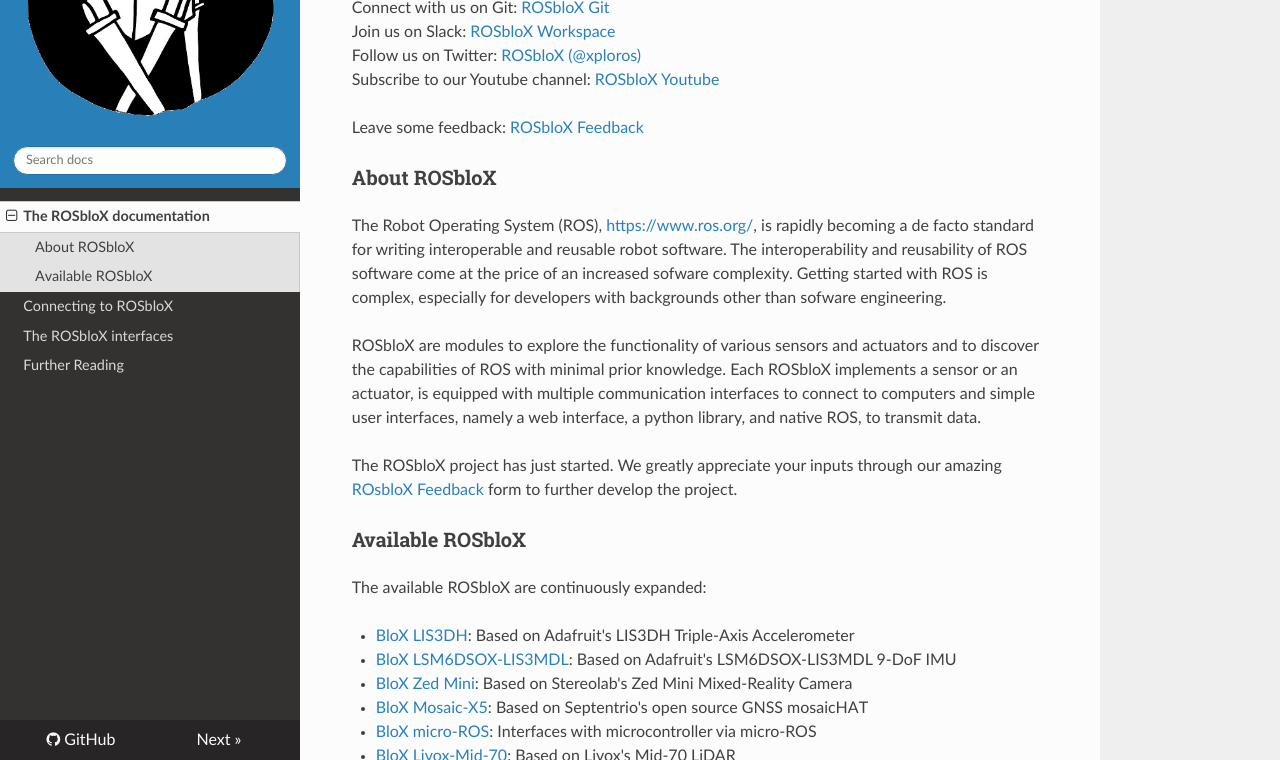
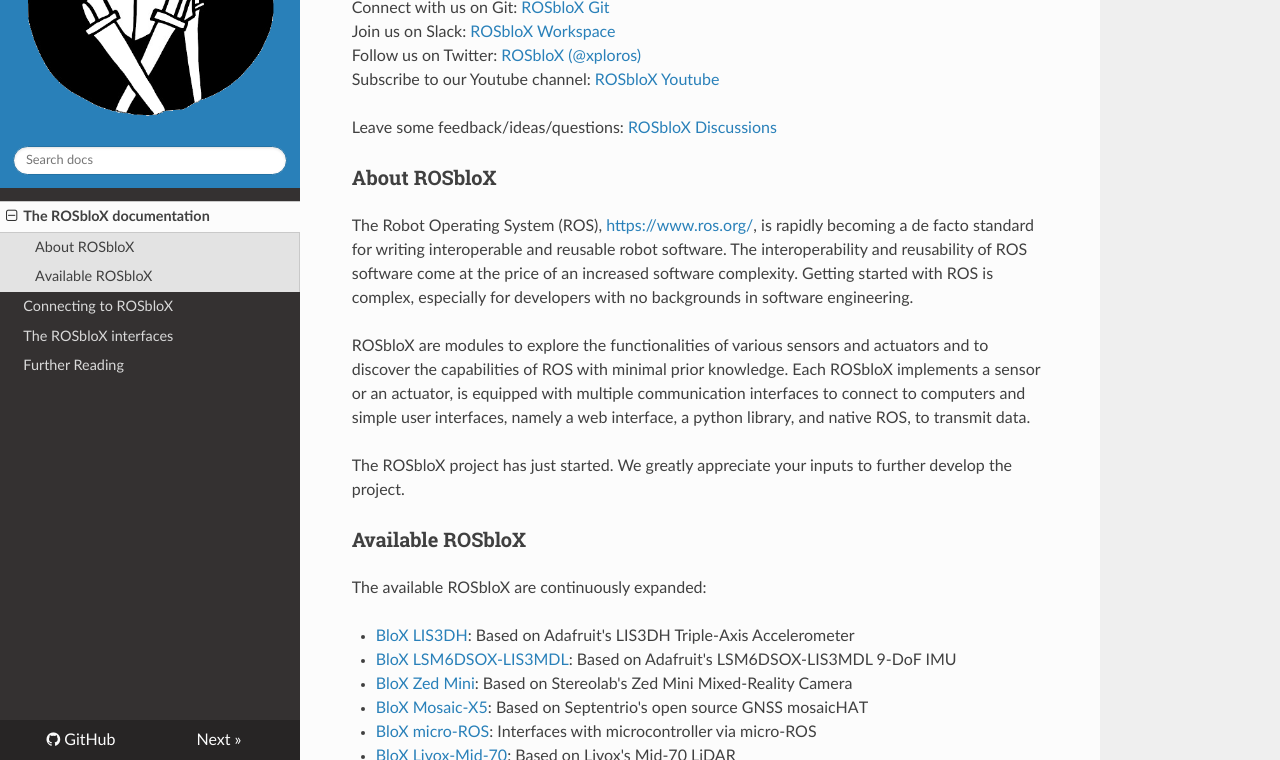
Before and after one commit to rosblox/rosblox.github.io, an MkDocs documentation site: the page built from docs/index.md, in a window 1280 px wide and 900 px high, scrolled down 533 px, cut to the strip 140-900 px from the top of the window. Built offline with MkDocs 1.6.1, drawn with Linux system fonts in a browser that asks for light colours; nearby versions of some CDN libraries.

Commit message:
Update contact details

```diff
--- a/docs/index.md
+++ b/docs/index.md
@@ -12,15 +12,15 @@
 Follow us on Twitter: [ROSbloX (@xploros)](https://twitter.com/xploros)
 Subscribe to our Youtube channel: [ROSbloX Youtube](https://www.youtube.com/channel/UC8t8kygP_QODOw7MCxGZJVg)
 
-Leave some feedback: [ROSbloX Feedback](https://github.com/orgs/rosblox/discussions/2)
+Leave some feedback/ideas/questions: [ROSbloX Discussions](https://github.com/orgs/rosblox/discussions)
 
 ### About ROSbloX
 
-The Robot Operating System (ROS), [https://www.ros.org/](https://www.ros.org/), is rapidly becoming a de facto standard for writing interoperable and reusable robot software. The interoperability and reusability of ROS software come at the price of an increased sofware complexity. Getting started with ROS is complex, especially for developers with backgrounds other than sofware engineering.
+The Robot Operating System (ROS), [https://www.ros.org/](https://www.ros.org/), is rapidly becoming a de facto standard for writing interoperable and reusable robot software. The interoperability and reusability of ROS software come at the price of an increased software complexity. Getting started with ROS is complex, especially for developers with no backgrounds in software engineering.
 
-ROSbloX are modules to explore the functionality of various sensors and actuators and to discover the capabilities of ROS with minimal prior knowledge. Each ROSbloX implements a sensor or an actuator, is equipped with multiple communication interfaces to connect to computers and simple user interfaces, namely a web interface, a python library, and native ROS, to transmit data.
+ROSbloX are modules to explore the functionalities of various sensors and actuators and to discover the capabilities of ROS with minimal prior knowledge. Each ROSbloX implements a sensor or an actuator, is equipped with multiple communication interfaces to connect to computers and simple user interfaces, namely a web interface, a python library, and native ROS, to transmit data.
 
-The ROSbloX project has just started. We greatly appreciate your inputs through our amazing [ROsbloX Feedback](https://forms.gle/vUeeocDE7jSQKdCc7) form to further develop the project.
+The ROSbloX project has just started. We greatly appreciate your inputs to further develop the project.
 
 
 ### Available ROSbloX
```
